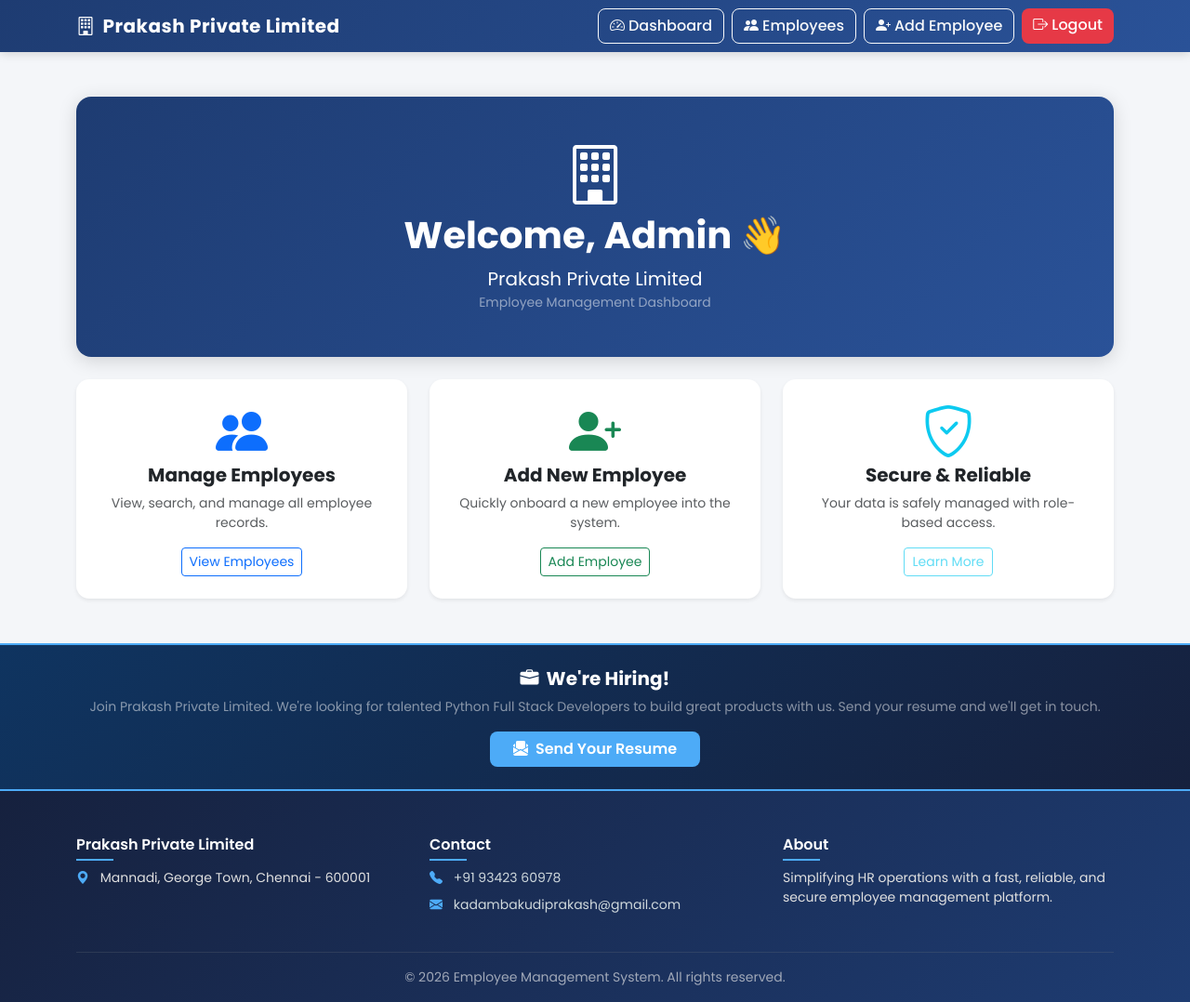
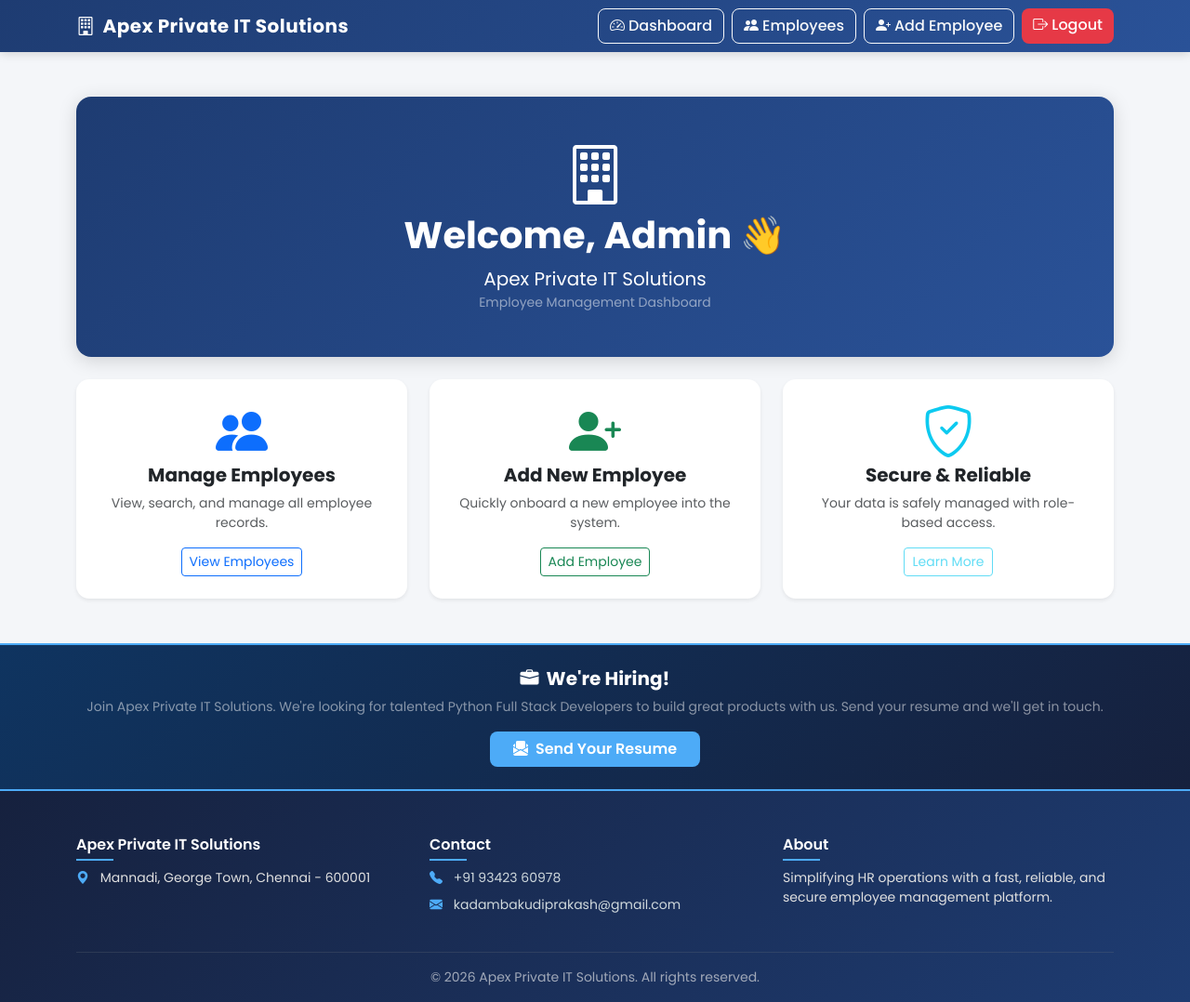
Before and after one commit to prakashrkp/employee-management-system, a Django app: page / in a window 1280 px wide. Shown: the whole page at 93% size. Run offline with Django 5.2, Linux system fonts and the light colour scheme.

Commit message:
Complete rebrand to Apex Private IT Solutions

```diff
--- a/emp_project/settings.py
+++ b/emp_project/settings.py
@@ -28,7 +28,7 @@ SECRET_KEY = os.environ.get('SECRET_KEY', 'django-insecure-x!%39965r$1e)9-hsn13#
 DEBUG = os.environ.get('DEBUG', 'False') == 'True'
 
 ALLOWED_HOSTS = [
-    'employee-management-system-1-jnh9.onrender.com',
+    'apex-it-solutions.onrender.com',
     'localhost',
     '127.0.0.1'
 ]
--- a/employee/templates/base.html
+++ b/employee/templates/base.html
@@ -1,7 +1,7 @@
 <!DOCTYPE html>
 <html>
 <head>
-    <title>Employee Management System</title>
+    <title>Apex Private IT Solutions | Employee Management System</title>
     <meta name="viewport" content="width=device-width, initial-scale=1">
 
     <!-- Bootstrap CSS -->
@@ -139,7 +139,7 @@
 <nav class="navbar navbar-expand-lg navbar-dark custom-navbar sticky-top">
   <div class="container">
     <a class="navbar-brand" href="/dashboard/">
-      <i class="bi bi-building me-2"></i>Prakash Private Limited
+      <i class="bi bi-building me-2"></i>Apex Private IT Solutions
     </a>
 
     <button class="navbar-toggler" type="button" data-bs-toggle="collapse"
@@ -189,7 +189,7 @@
   <div class="container text-center">
     <h5 class="fw-bold mb-2"><i class="bi bi-briefcase-fill me-2"></i>We're Hiring!</h5>
     <p class="mb-3 small text-white-50">
-      Join Prakash Private Limited. We're looking for talented Python Full Stack Developers
+      Join Apex Private IT Solutions. We're looking for talented Python Full Stack Developers
       to build great products with us. Send your resume and we'll get in touch.
     </p>
     <a href="mailto:kadambakudiprakash@gmail.com?subject=Job%20Application%20-%20Python%20Full%20Stack%20Developer"
@@ -205,7 +205,7 @@
     <div class="row text-center text-md-start">
 
       <div class="col-md-4 mb-4">
-        <h6>Prakash Private Limited</h6>
+        <h6>Apex Private IT Solutions</h6>
         <p class="mb-0 small">
           <i class="bi bi-geo-alt-fill footer-icon me-2"></i>
           Mannadi, George Town, Chennai - 600001
@@ -236,7 +236,7 @@
     <hr class="border-secondary my-3">
 
     <p class="text-center small mb-0" style="color:#a0a8b8;">
-      &copy; 2026 Employee Management System. All rights reserved.
+      &copy; 2026 Apex Private IT Solutions. All rights reserved.
     </p>
   </div>
 </footer>
--- a/employee/templates/dashboard.html
+++ b/employee/templates/dashboard.html
@@ -5,7 +5,7 @@
 <div class="dashboard-hero p-5 mb-4 rounded-4 text-white text-center">
     <i class="bi bi-building display-3 mb-3"></i>
     <h1 class="fw-bold">Welcome, Admin 👋</h1>
-    <p class="lead mb-0">Prakash Private Limited</p>
+    <p class="lead mb-0">Apex Private IT Solutions</p>
     <p class="mb-0 small text-white-50">Employee Management Dashboard</p>
 </div>
 
```
